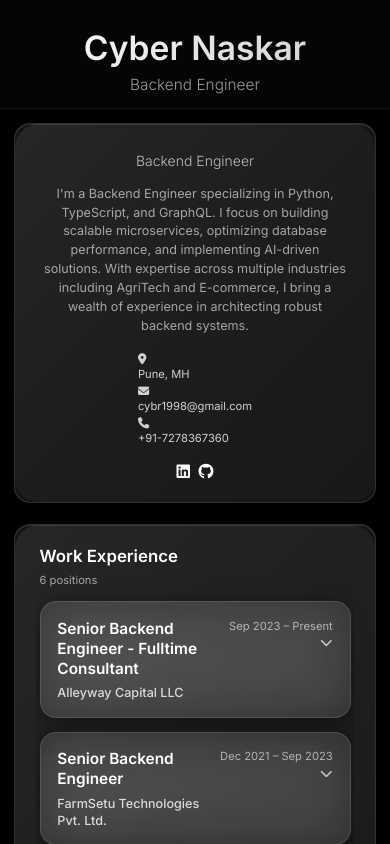
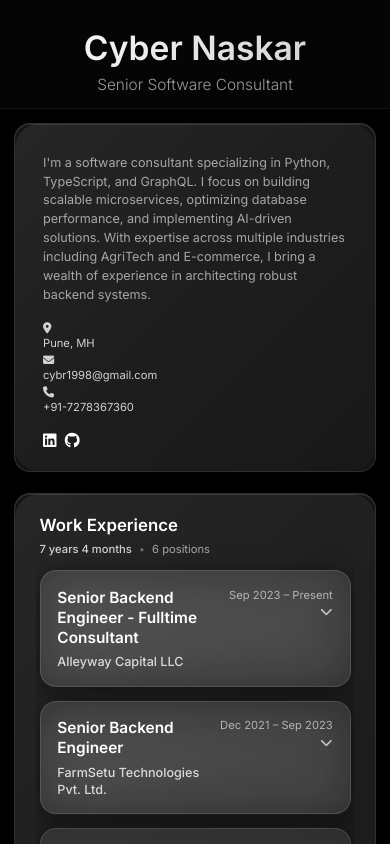
Before and after one commit to cyber1998/cyber1998.github.io, a Svelte app: page / in a window 390 px wide. Built offline with nearby package versions, Linux system fonts and the light colour scheme.

Commit message:
Minor changes

```diff
--- a/index.html
+++ b/index.html
@@ -4,7 +4,7 @@
 		<meta charset="utf-8" />
 		<link rel="icon" href="/favicon.png" />
 		<meta name="viewport" content="width=device-width, initial-scale=1, maximum-scale=5, user-scalable=yes, viewport-fit=cover" />
-		<title>Cyber Naskar | Backend Engineer</title>
+		<title>Cyber Naskar | Senior Software Consultant</title>
 		<link rel="preconnect" href="https://fonts.googleapis.com">
 		<link rel="preconnect" href="https://fonts.gstatic.com" crossorigin>
 		<link href="https://fonts.googleapis.com/css2?family=JetBrains+Mono:wght@300;400;500;600;700&family=Inter:wght@300;400;500;600;700&display=swap" rel="stylesheet">
--- a/src/App.svelte
+++ b/src/App.svelte
@@ -18,7 +18,7 @@
 	</div>
 	<header class="header">
 		<h1>Cyber Naskar</h1>
-		<p>Backend Engineer</p>
+		<p>Senior Software Consultant</p>
 	</header>
 	<div class="content">
 		<div class="section about">
--- a/src/components/About.svelte
+++ b/src/components/About.svelte
@@ -1,7 +1,6 @@
 <div class="about">
-	<p>Backend Engineer</p>
 	<div class="description">
-		I'm a Backend Engineer specializing in Python, TypeScript, and GraphQL. I focus on building scalable microservices, optimizing database performance, and implementing AI-driven solutions. With expertise across multiple industries including AgriTech and E-commerce, I bring a wealth of experience in architecting robust backend systems.
+		I'm a software consultant specializing in Python, TypeScript, and GraphQL. I focus on building scalable microservices, optimizing database performance, and implementing AI-driven solutions. With expertise across multiple industries including AgriTech and E-commerce, I bring a wealth of experience in architecting robust backend systems.
 	</div>
 	<div class="contact-brief">
 		<div class="item">
@@ -31,18 +30,12 @@
 	.about {
 		display: flex;
 		flex-direction: column;
-		align-items: center;
+		align-items: flex-start;
 		justify-content: center;
-		text-align: center;
+		text-align: left;
 		min-height: 100%;
 	}
 
-	p {
-		font-size: 1.2rem;
-		margin: 0.5rem 0;
-		color: rgba(255, 255, 255, 0.7);
-		font-weight: 300;
-	}
 
 	.description {
 		margin: 1rem 0;
@@ -89,10 +82,6 @@
 			padding: 0 1rem;
 		}
 
-		p {
-			font-size: 1.1rem;
-		}
-
 		.description {
 			font-size: 0.95rem;
 			line-height: 1.5;
@@ -123,9 +112,6 @@
 			padding: 0 0.5rem;
 		}
 
-		p {
-			font-size: 1rem;
-		}
 
 		.description {
 			font-size: 0.9rem;
@@ -160,9 +146,6 @@
 			padding: 0 0.25rem;
 		}
 
-		p {
-			font-size: 0.95rem;
-		}
 
 		.description {
 			font-size: 0.85rem;
@@ -195,9 +178,6 @@
 			padding: 0 0.5rem;
 		}
 
-		p {
-			font-size: 1rem;
-		}
 
 		.description {
 			font-size: 0.9rem;
@@ -206,14 +186,14 @@
 
 		.contact-brief {
 			flex-direction: row;
-			justify-content: center;
+			justify-content: flex-start;
 			gap: 1rem;
 			margin: 0.5rem 0;
 		}
 
 		.item {
 			flex-direction: column;
-			align-items: center;
+			align-items: flex-start;
 			font-size: 0.8rem;
 		}
 
@@ -229,9 +209,6 @@
 			padding: 0 1.5rem;
 		}
 
-		p {
-			font-size: 1.3rem;
-		}
 
 		.description {
 			font-size: 1.1rem;
--- a/src/components/Experience.svelte
+++ b/src/components/Experience.svelte
@@ -1,6 +1,11 @@
 <script>
 	let currentSlide = 0;
 	let expandedExperience = null; // For mobile expandable cards
+
+	const monthMap = {
+		'Jan': 0, 'Feb': 1, 'Mar': 2, 'Apr': 3, 'May': 4, 'Jun': 5,
+		'Jul': 6, 'Aug': 7, 'Sep': 8, 'Oct': 9, 'Nov': 10, 'Dec': 11
+	};
 
 	const experiences = [
 		{
@@ -93,6 +98,103 @@
 		expandedExperience = expandedExperience === index ? null : index;
 	}
 
+	// Calculate total experience in months
+	function calculateTotalExperience() {
+		const now = new Date();
+		let totalMonths = 0;
+
+		experiences.forEach(exp => {
+			// Handle both em dash (–) and hyphen (-) separators
+			const parts = exp.duration.split(/\s*[–-]\s*/);
+			if (parts.length === 2) {
+				const startStr = parts[0].trim();
+				const endStr = parts[1].trim();
+
+				// Parse start date
+				const startParts = startStr.split(' ');
+				const startMonth = monthMap[startParts[0]];
+				const startYear = parseInt(startParts[1]);
+
+				// Parse end date
+				let endMonth, endYear;
+				let isPresent = false;
+				if (endStr === 'Present') {
+					endMonth = now.getMonth();
+					endYear = now.getFullYear();
+					isPresent = true;
+				} else {
+					const endParts = endStr.split(' ');
+					endMonth = monthMap[endParts[0]];
+					endYear = parseInt(endParts[1]);
+				}
+
+				// Calculate months
+				let months;
+				if (isPresent) {
+					// For current position, don't add +1 since we're in the current month
+					months = (endYear - startYear) * 12 + (endMonth - startMonth);
+				} else {
+					// For completed positions, add +1 to be inclusive of the end month
+					months = (endYear - startYear) * 12 + (endMonth - startMonth) + 1;
+				}
+
+				totalMonths += Math.max(0, months);
+			}
+		});
+
+		return totalMonths - 1;
+	}
+
+	// Format experience as years and months
+	function formatExperience(months) {
+		const years = Math.floor(months / 12);
+		const remainingMonths = months % 12;
+
+		if (years === 0) {
+			return `${remainingMonths} month${remainingMonths !== 1 ? 's' : ''}`;
+		} else if (remainingMonths === 0) {
+			return `${years} year${years !== 1 ? 's' : ''}`;
+		} else {
+			return `${years} year${years !== 1 ? 's' : ''} ${remainingMonths} month${remainingMonths !== 1 ? 's' : ''}`;
+		}
+	}
+
+	// Calculate individual experience duration
+	function calculateIndividualExperience(duration) {
+		const now = new Date();
+		const parts = duration.split(/\s*[–-]\s*/);
+		if (parts.length === 2) {
+			const startStr = parts[0].trim();
+			const endStr = parts[1].trim();
+
+			const startParts = startStr.split(' ');
+			const startMonth = monthMap[startParts[0]];
+			const startYear = parseInt(startParts[1]);
+
+			let endMonth, endYear;
+			let isPresent = false;
+			if (endStr === 'Present') {
+				endMonth = now.getMonth();
+				endYear = now.getFullYear();
+				isPresent = true;
+			} else {
+				const endParts = endStr.split(' ');
+				endMonth = monthMap[endParts[0]];
+				endYear = parseInt(endParts[1]);
+			}
+
+			let months;
+			if (isPresent) {
+				months = (endYear - startYear) * 12 + (endMonth - startMonth);
+			} else {
+				months = (endYear - startYear) * 12 + (endMonth - startMonth) + 1;
+			}
+
+			return formatExperience(months);
+		}
+		return '';
+	}
+
 	// Extract years from experiences for timeline
 	$: timelineYears = experiences.map((exp, index) => {
 		const yearMatch = exp.duration.match(/(\d{4})/);
@@ -102,6 +204,9 @@
 			company: exp.company.split(' ')[0] // Short company name
 		};
 	});
+
+	$: totalExperienceMonths = calculateTotalExperience();
+	$: totalExperienceFormatted = formatExperience(totalExperienceMonths);
 
 	// Timeline scroll functionality
 	let timelineElement;
@@ -150,8 +255,10 @@
 	<div class="experience">
 		<div class="experience-header">
 			<h2>Work Experience</h2>
-			<div class="experience-count">
-				<span class="total">{experiences.length} positions</span>
+			<div class="experience-stats">
+				<span class="experience-duration">{totalExperienceFormatted}</span>
+				<span class="experience-separator">•</span>
+				<span class="experience-count">{experiences.length} positions</span>
 			</div>
 		</div>	<div class="carousel">
 		<div class="slides-container">
@@ -237,6 +344,9 @@
 						</div>
 					</div>
 					<div class="mobile-card-content" class:open={expandedExperience === index} id="mobile-content-{index}">
+						<div class="mobile-experience-duration">
+							<span class="mobile-duration-badge">{calculateIndividualExperience(exp.duration)}</span>
+						</div>
 						<div class="mobile-location">
 							<i class="fas fa-map-marker-alt"></i>
 							<span>{exp.location}</span>
@@ -284,12 +394,28 @@
 		font-weight: 600;
 	}
 
-	.experience-count {
+	.experience-stats {
 		display: flex;
 		align-items: center;
+		gap: 0.5rem;
 		font-size: clamp(0.8rem, 2.5vw, 0.9rem);
 		color: rgba(255, 255, 255, 0.6);
 		flex-shrink: 0;
+		flex-wrap: wrap;
+	}
+
+	.experience-duration {
+		color: rgba(255, 255, 255, 0.8);
+		font-weight: 500;
+	}
+
+	.experience-separator {
+		color: rgba(255, 255, 255, 0.4);
+		font-weight: 300;
+	}
+
+	.experience-count {
+		color: rgba(255, 255, 255, 0.6);
 	}
 
 	.carousel {
@@ -921,6 +1047,22 @@
 		max-height: none;
 	}
 
+	.mobile-experience-duration {
+		display: flex;
+		justify-content: flex-end;
+		margin-bottom: 0.5rem;
+	}
+
+	.mobile-duration-badge {
+		background: rgba(59, 130, 246, 0.1);
+		color: #60a5fa;
+		padding: 0.25rem 0.75rem;
+		border-radius: 12px;
+		font-size: 0.8rem;
+		font-weight: 500;
+		border: 1px solid rgba(59, 130, 246, 0.2);
+	}
+
 	.mobile-location {
 		display: flex;
 		align-items: center;
```
